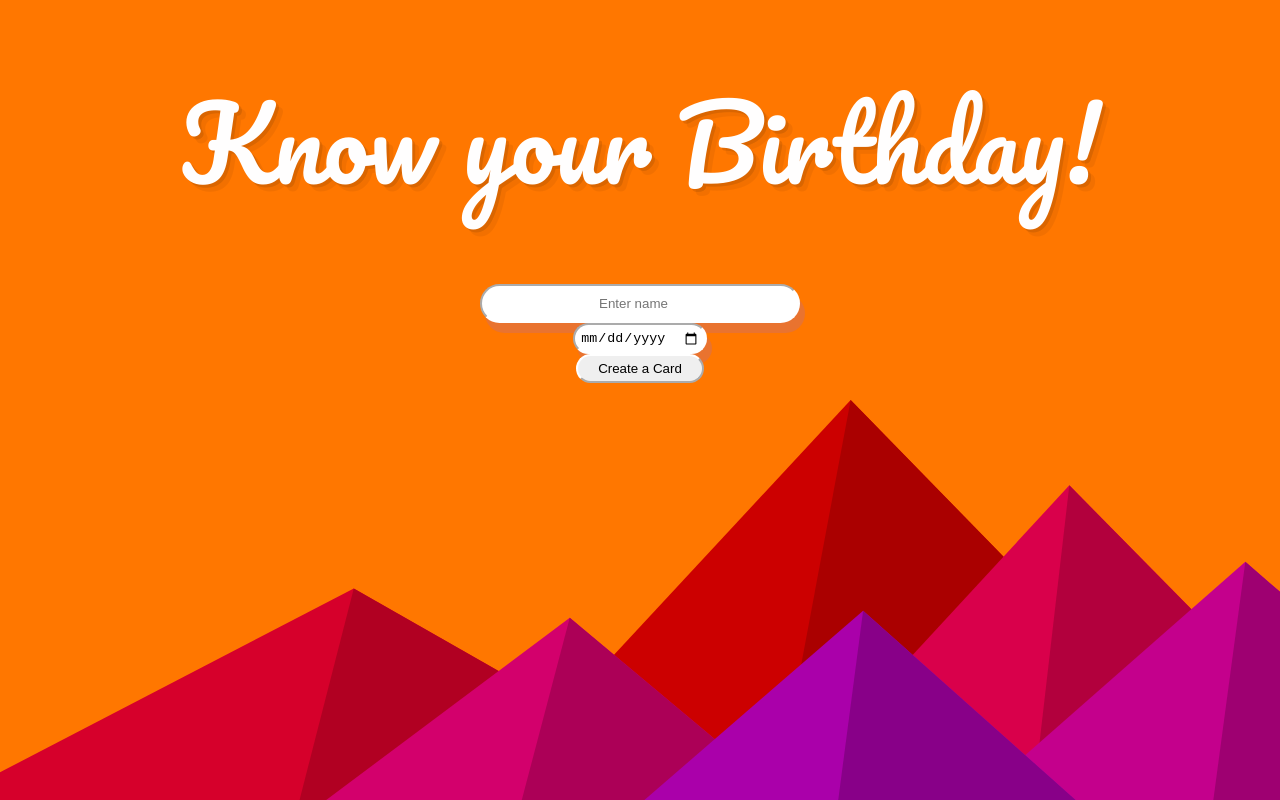
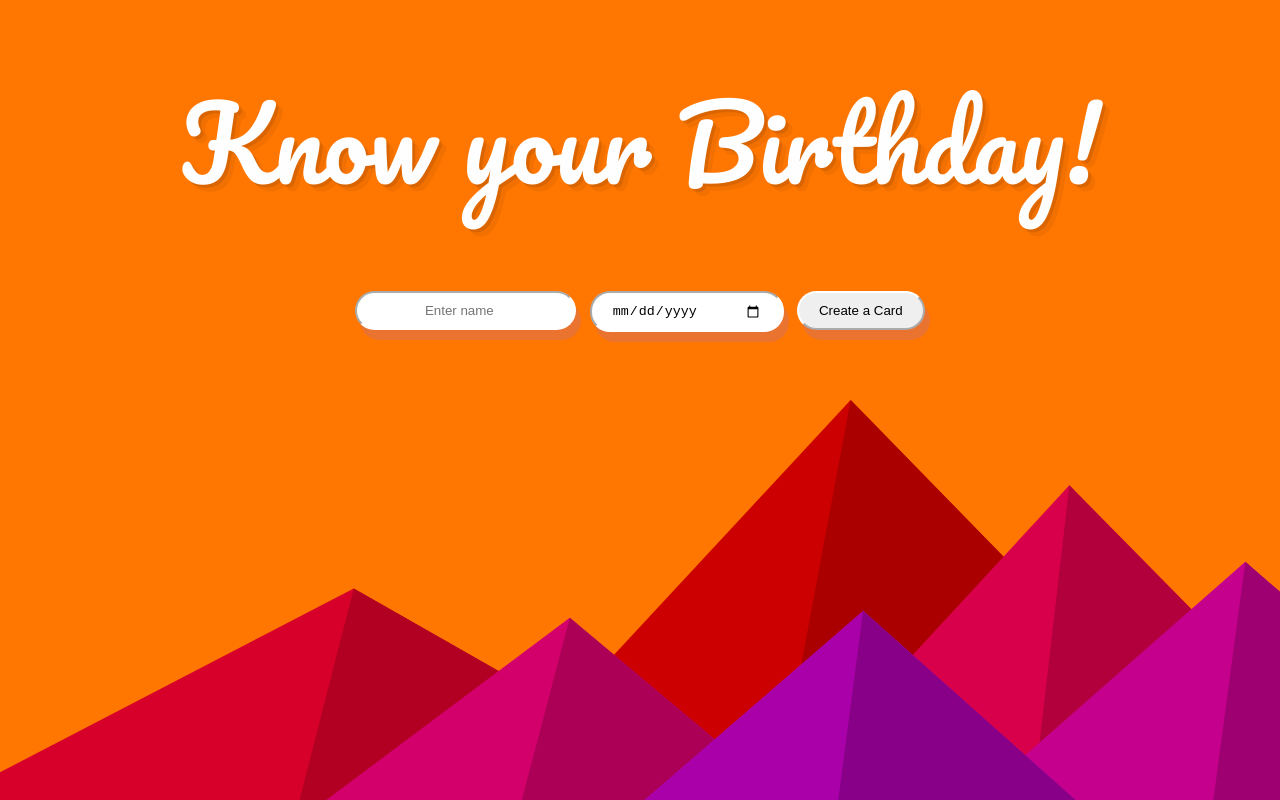
Before and after one commit to r0hitk/know_your_birthday, a React (Create React App) app: page / in a window 1280 px wide. Built offline with nearby package versions, Linux system fonts and the light colour scheme.

Commit message:
designing buttons

```diff
--- a/src/App.css
+++ b/src/App.css
@@ -9,6 +9,15 @@ h1 {
   text-shadow: 3px 3px 0px rgba(0,0,0,0.1), 7px 7px 0px rgba(0,0,0,0.05);
 }
 
-.one-line{
-  display: inline;
+
+.container{
+  display: inline-flex;
+  justify-content: center;
+  align-content: center;
 }
+
+.item{
+  flex-basis: 100px;
+  align-items: baseline;
+  align-self: stretch;
+}
--- a/src/App.js
+++ b/src/App.js
@@ -16,11 +16,11 @@ class App extends React.Component {
     return (
       <div className="App">
         <h1>Know your Birthday!</h1>
-
-         <span><SearchBox className="one-line" /></span>
-          <span><DatePicker className="one-line"/></span>
-          <span><Button className="one-line"/></span>
-
+        <div className="container">
+          <SearchBox className = "item"/>
+          <DatePicker className = "item"/>
+          <Button className = "item"/>
+        </div>
       </div>
     );
   }
--- a/src/Button.css
+++ b/src/Button.css
@@ -1,8 +1,12 @@
 .btn-style{
-    padding: 5px;
-    margin: auto;
-    width: 10%;
+    padding: 10px 20px 10px 20px;
+    margin: .5em;
+    width: auto;
+    height: auto;
+    text-align: center;
     border-radius: 20px;
+    box-shadow: 5px 10px #e9732f;
     outline: none;
     border-color: white;
+
 }
--- a/src/Button.js
+++ b/src/Button.js
@@ -4,7 +4,7 @@ import "./Button.css";
 const Button = (props) => {
 
     return <div>
-        <button className = "btn-style" onClick= {props.searchIt}>Create a Card</button>
+        <button type = "button" className = "btn-style" onClick= {props.searchIt}>Create a Card</button>
     </div>;
 
 }
--- a/src/DatePicker.css
+++ b/src/DatePicker.css
@@ -1,9 +1,11 @@
 .dp-style{
-    padding: 5px;
-    margin: auto;
-    width: auto;
+    padding: 10px 20px 10px 20px;
+    margin: .5em;
+    width: 150px;
+    height: auto;
     border-color: white;
     border-radius: 20px;
     box-shadow: 5px 10px #e9732f;
     outline: none;
+
 }
--- a/src/SearchBox.css
+++ b/src/SearchBox.css
@@ -1,10 +1,12 @@
 .search-box{
     padding: 10px 20px 10px 20px;
-    margin: auto;
-    width: 25%;
+    margin: .5em;
+    width: auto;
+    height: auto;
     text-align: center;
     border-radius: 20px;
     border-color: white;
     box-shadow: 5px 10px #e9732f;
     outline: none;
+
 }
```
